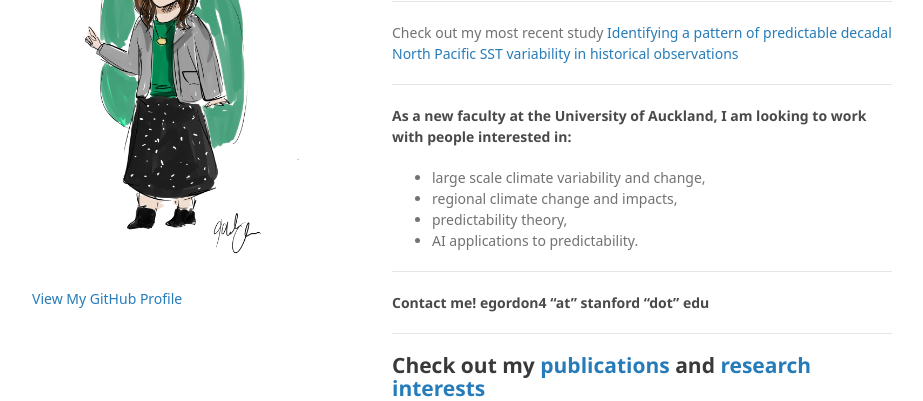
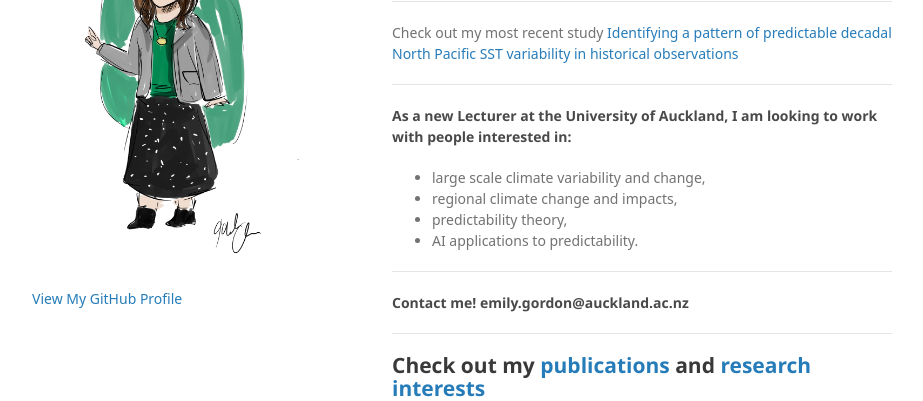
Before and after one commit to emily-gordy/emily-gordy.github.io, a Jekyll site: the page built from index.md, in a window 1280 px wide. Shown: the part 224-625 px from the top of the page, without its empty margins (178-1101 px from the left). Built offline with Jekyll 4.4.1, drawn with Linux system fonts in a browser that asks for light colours; some web fonts are replaced; a script that is not in the unit is left out; the repository's description, which GitHub fills in, is left out; our own code applies the rules of GitHub Pages for plain Markdown files.

Commit message:
Update index.md

```diff
--- a/index.md
+++ b/index.md
@@ -14,7 +14,7 @@ Check out my most recent study [Identifying a pattern of predictable decadal Nor
 
 * * *
 
-#### As a new faculty at the University of Auckland, I am looking to work with people interested in:
+#### As a new Lecturer at the University of Auckland, I am looking to work with people interested in:
 * large scale climate variability and change,
 * regional climate change and impacts,
 * predictability theory,
@@ -22,7 +22,7 @@ Check out my most recent study [Identifying a pattern of predictable decadal Nor
 
 * * *
 
-#### Contact me! egordon4 "at" stanford "dot" edu
+#### Contact me! emily.gordon@auckland.ac.nz
 
 ---
 
```
